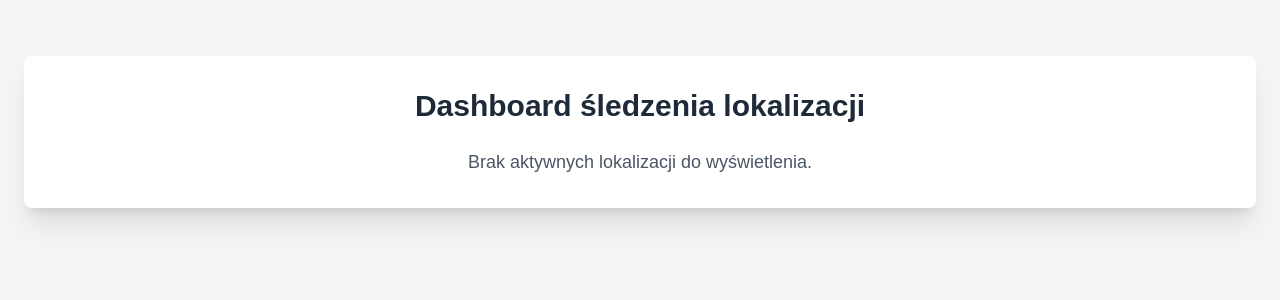
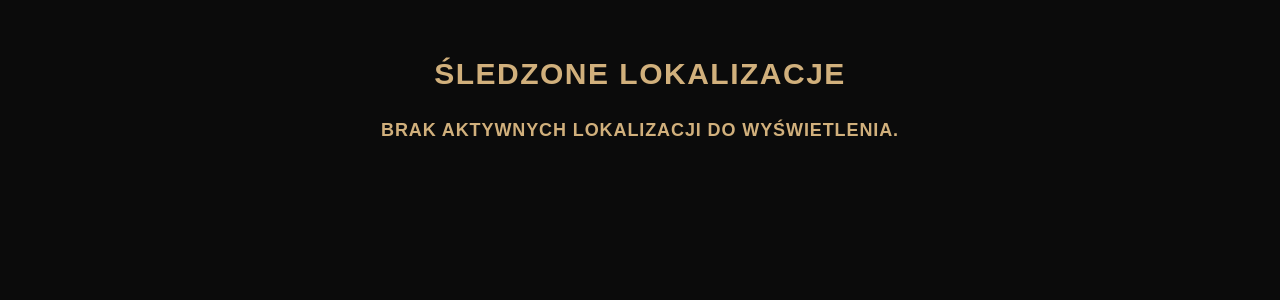
Before and after one commit to MKairlines/sledzenie, a Next.js app: page /dashboard in a window 1280 px wide. Shown: the top 300 px of the page. Built offline with nearby package versions, Linux system fonts and the light colour scheme.

Commit message:
Update page.tsx

```diff
--- a/app/dashboard/page.tsx
+++ b/app/dashboard/page.tsx
@@ -88,16 +88,17 @@ export default function DashboardPage() {
 
   if (loading) {
     return (
-      <main className="flex flex-col items-center justify-center min-h-screen p-4 bg-gray-100">
-        <p className="text-xl text-blue-500">Ładowanie dashboardu...</p>
+      <main className="flex flex-col items-center justify-center min-h-screen p-4" style={{ backgroundColor: '#0b0b0b' }}>
+        <div className="animate-spin rounded-full h-8 w-8 border-b-2 mb-4" style={{ borderColor: '#d1b07c' }}></div>
+        <p className="text-xl font-bold tracking-wider uppercase" style={{ color: '#d1b07c' }}>Ładowanie...</p>
       </main>
     );
   }
 
   if (error) {
     return (
-      <main className="flex flex-col items-center justify-center min-h-screen p-4 bg-gray-100">
-        <p className="text-xl text-red-500">{error}</p>
+      <main className="flex flex-col items-center justify-center min-h-screen p-4" style={{ backgroundColor: '#0b0b0b' }}>
+        <p className="text-xl font-bold tracking-wider uppercase" style={{ color: '#ef4444' }}>{error}</p>
       </main>
     );
   }
@@ -105,14 +106,14 @@ export default function DashboardPage() {
   const { MapContainer, TileLayer, Marker, Popup } = mapComponents ?? {};
 
   return (
-    <main className="flex flex-col items-center p-6 bg-gray-100 min-h-screen">
-      <div className="bg-white p-8 rounded-lg shadow-xl w-full max-w-7xl mt-8">
-        <h2 className="text-3xl font-bold text-gray-800 mb-6 text-center">
-          Dashboard śledzenia lokalizacji
+    <main className="flex flex-col items-center p-6 min-h-screen" style={{ backgroundColor: '#0b0b0b' }}>
+      <div className="w-full max-w-7xl mt-8">
+        <h2 className="text-3xl font-bold mb-6 text-center tracking-wider uppercase" style={{ color: '#d1b07c' }}>
+          Śledzone lokalizacje
         </h2>
 
         {activeLocations.length === 0 ? (
-          <p className="text-gray-600 text-center text-lg">
+          <p className="text-center text-lg font-bold tracking-wider uppercase" style={{ color: '#d1b07c' }}>
             Brak aktywnych lokalizacji do wyświetlenia.
           </p>
         ) : (
@@ -149,32 +150,32 @@ export default function DashboardPage() {
                   ))}
                 </MapContainer>
               ) : (
-                <div className="flex items-center justify-center h-full">Ładowanie mapy...</div>
+                <div className="flex items-center justify-center h-full font-bold tracking-wider uppercase" style={{ color: '#d1b07c' }}>Ładowanie mapy...</div>
               )}
             </div>
 
             {/* Sekcja Tabeli */}
             <div className="md:w-1/3 w-full overflow-x-auto">
-              <table className="min-w-full bg-white rounded-lg shadow-md">
-                <thead className="bg-gray-200">
+              <table className="min-w-full rounded-lg shadow-md" style={{ backgroundColor: '#0b0b0b' }}>
+                <thead style={{ backgroundColor: '#1a1a1a' }}>
                   <tr>
-                    <th className="py-3 px-4 text-left text-sm font-semibold text-gray-700 rounded-tl-lg">
+                    <th className="py-3 px-4 text-left text-sm font-bold tracking-wider uppercase rounded-tl-lg" style={{ color: '#d1b07c' }}>
                       ID Użytkownika
                     </th>
-                    <th className="py-3 px-4 text-left text-sm font-semibold text-gray-700">
+                    <th className="py-3 px-4 text-left text-sm font-bold tracking-wider uppercase" style={{ color: '#d1b07c' }}>
                       Szerokość
                     </th>
-                    <th className="py-3 px-4 text-left text-sm font-semibold text-gray-700">
+                    <th className="py-3 px-4 text-left text-sm font-bold tracking-wider uppercase" style={{ color: '#d1b07c' }}>
                       Długość
                     </th>
                   </tr>
                 </thead>
                 <tbody>
                   {activeLocations.map((loc) => (
-                    <tr key={loc.userId} className="border-b border-gray-200 hover:bg-gray-50">
-                      <td className="py-3 px-4 text-sm text-gray-800 break-all">{loc.userId}</td>
-                      <td className="py-3 px-4 text-sm text-gray-800">{loc.latitude.toFixed(6)}</td>
-                      <td className="py-3 px-4 text-sm text-gray-800">{loc.longitude.toFixed(6)}</td>
+                    <tr key={loc.userId} className="border-b" style={{ borderColor: '#8a6b3d' }}>
+                      <td className="py-3 px-4 text-sm font-bold break-all" style={{ color: '#e5e5e5' }}>{loc.userId}</td>
+                      <td className="py-3 px-4 text-sm" style={{ color: '#d1b07c' }}>{loc.latitude.toFixed(6)}</td>
+                      <td className="py-3 px-4 text-sm" style={{ color: '#d1b07c' }}>{loc.longitude.toFixed(6)}</td>
                     </tr>
                   ))}
                 </tbody>
```
